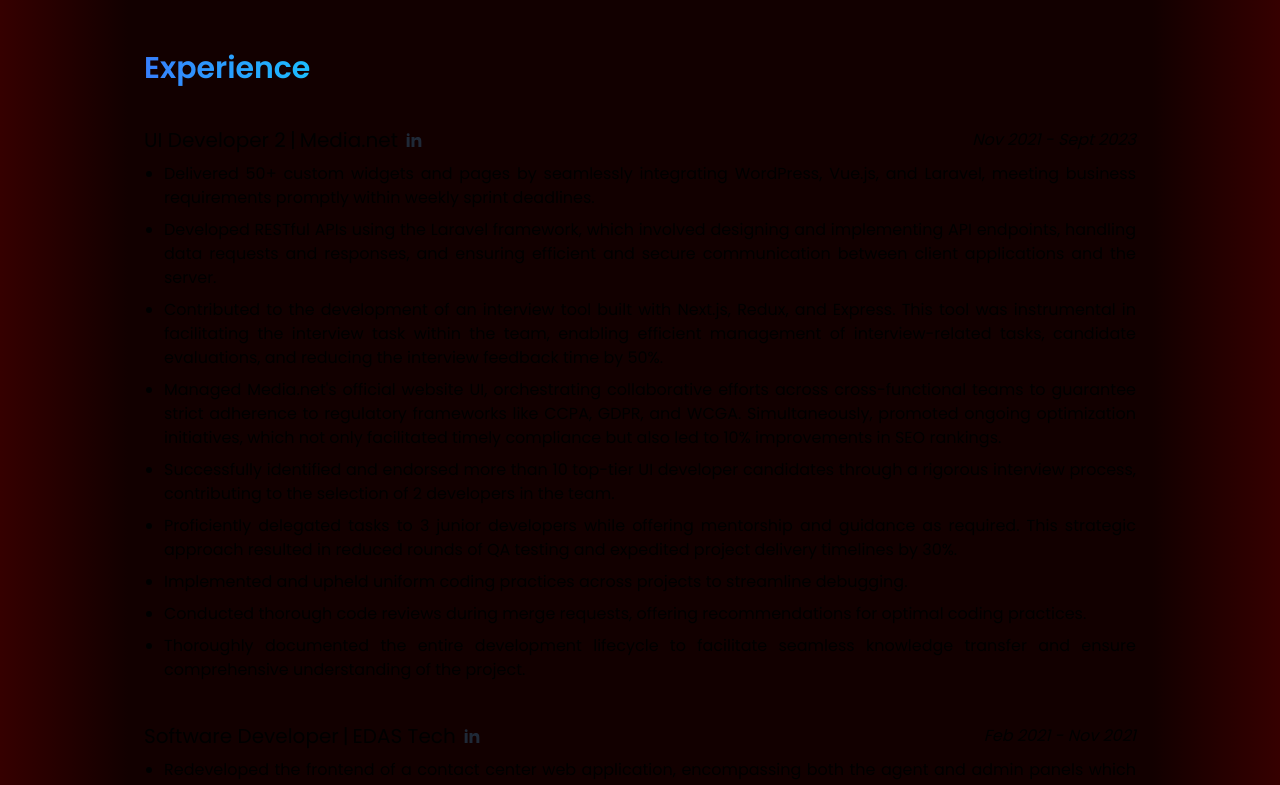
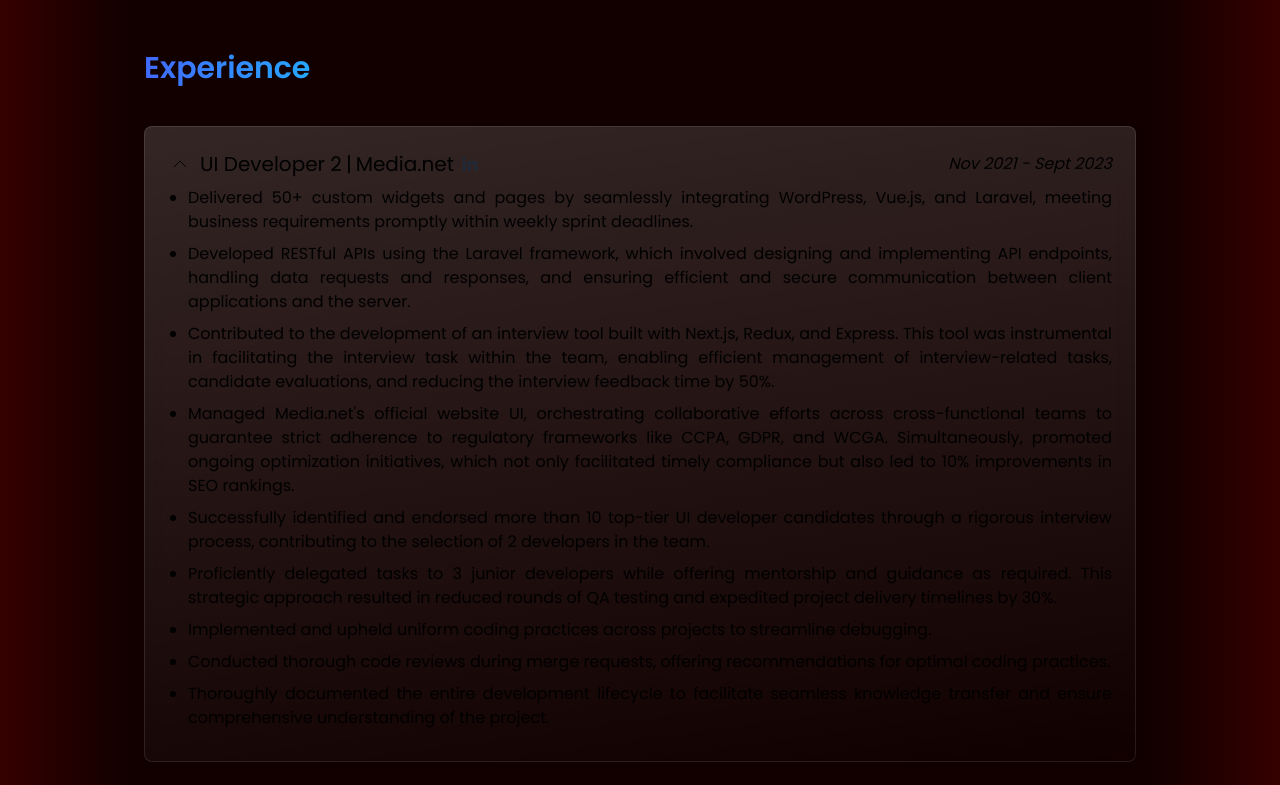
Before and after one commit to jestinjoshi/jestinjoshi.github.io, a Next.js app: page / in a window 1280 px wide. Shown: the part 1160-1945 px from the top of the page. Built offline with nearby package versions, Linux system fonts and the light colour scheme.

Commit message:
experience updated

```diff
--- a/app/components/Experience.tsx
+++ b/app/components/Experience.tsx
@@ -1,6 +1,6 @@
-import { motion } from "framer-motion";
+import { AnimatePresence, motion } from "framer-motion";
 import { fadeIn, initialFadeUp } from "../animations";
-import { useRef } from "react";
+import { useRef, useState } from "react";
 
 export default function Experience() {
     const experience = [
@@ -74,6 +74,7 @@ export default function Experience() {
         }
     ];
 
+    const [expanded, setExpanded] = useState<false | number>(0);
     const scrollRef = useRef(null);
 
     return (
@@ -82,9 +83,12 @@ export default function Experience() {
                 <h2 className="text-3xl section-heading mb-10 gradient-text">Experience</h2>
                 <div className="experience-wrap">
                     {experience.map((e, i) =>
-                        <motion.div key={e.startDate} className="experience mb-10" initial={initialFadeUp} whileInView={fadeIn(0.5 + i * 0.2)} viewport={{ once: true, root: scrollRef }}>
-                            <div className="flex flex-col sm:flex-row justify-between mb-2 items-center">
+                        <motion.div onClick={() => setExpanded(i === expanded ? false : i)} key={e.startDate} className="experience mb-10 glass glass-hover rounded-lg p-6 cursor-pointer" initial={initialFadeUp} whileInView={fadeIn(0.5 + i * 0.2)} viewport={{ once: true, root: scrollRef }}>
+                            <div className={`flex flex-col sm:flex-row justify-between transition-all ${expanded === i && 'mb-2'} items-center`}>
                                 <div className="experience-title text-xl">
+                                    <div className="flex items-center">
+                                        <motion.svg animate={{rotate: i === expanded ? 180 : 0}} xmlns="http://www.w3.org/2000/svg" width="24" height="24" viewBox="0 0 24 24" fill="none" stroke="currentColor" stroke-width="2" stroke-linecap="round" stroke-linejoin="round" className="feather feather-chevron-down inline-block mr-2"><polyline points="6 9 12 15 18 9"/></motion.svg>
+                                        <div>
                                             <span className="experience-role mr-1">{e.position}</span>
                                             <span className="sep mr-1">|</span>
                                             <a href={e.companyWebsite} target="_blank" rel="noopener noreferrer" className="experience-company hover:underline mr-1">{e.company}</a>
@@ -95,13 +99,29 @@ export default function Experience() {
                                                 </svg>
                                             </a>
                                         </div>
+                                    </div>
+                                </div>
                                 <p className="experience-duration italic">{e.startDate} - {e.endDate}</p>
                             </div>
-                            <ul className="experience-description list-disc pl-5">
+                            <AnimatePresence initial={false}>
+                                {
+                                    i === expanded &&
+                                    <motion.ul
+                                        initial="collapsed"
+                                        animate="open"
+                                        exit="collapsed"
+                                        variants={{
+                                            open: { opacity: 1, height: "auto" },
+                                            collapsed: { opacity: 0, height: 0 }
+                                        }}
+                                        transition={{ duration: 0.8, ease: [0.04, 0.62, 0.23, 0.98] }}
+                                        className="experience-description list-disc pl-5">
                                         {e.responsibilities.map((r, i) =>
                                             <li key={i} className="experience-bullets mb-2 text-justify">{r}</li>
                                         )}
-                            </ul>
+                                    </motion.ul>
+                                }
+                            </AnimatePresence>
                         </motion.div>
                     )}
                 </div>
```
Lines whose indentation alone changed are shown as unchanged.
